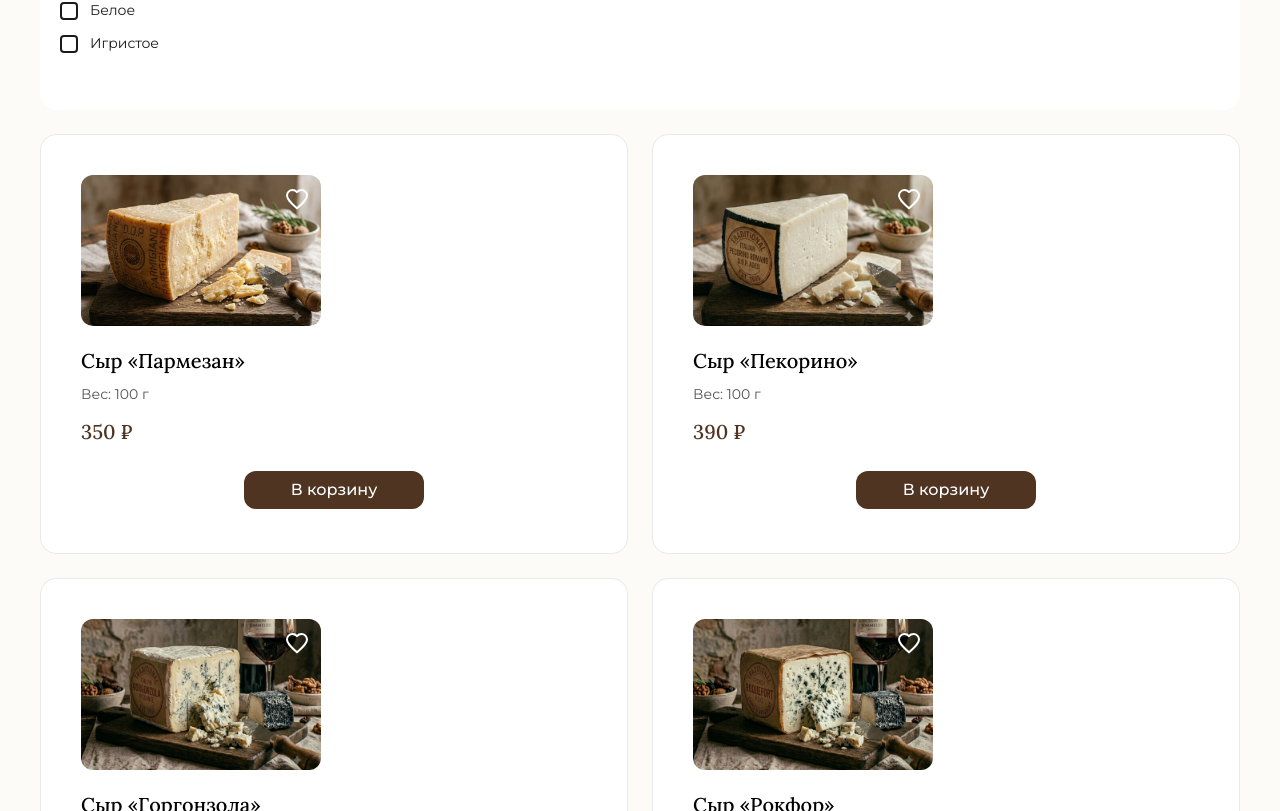
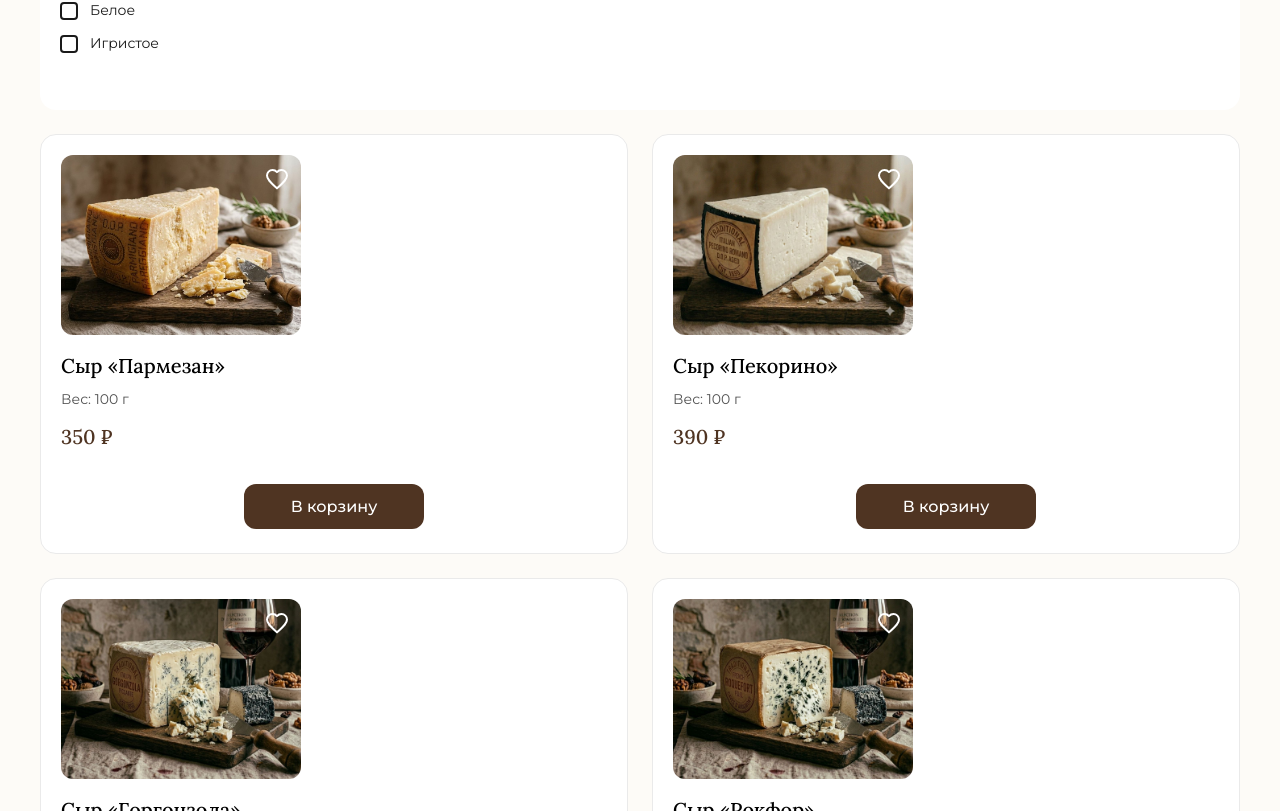
Before and after one commit to Ant1hype/interfaces_programs_systems_finally_task, a React (Vite) app: page /catalog in a window 1280 px wide. Shown: the part 1709-2520 px from the top of the page. Built offline with nearby package versions, Linux system fonts and the light colour scheme.

Commit message:
Revert "catalog: restore card inner spacing (20px pad, airy text rhythm)"
This reverts commit 7b804e9b9012db1ba10c79fb2487352d74b3f34b.

```diff
--- a/src/pages/Catalog.css
+++ b/src/pages/Catalog.css
@@ -427,30 +427,3 @@ body.search-locked::-webkit-scrollbar {
 @media (max-width: 640px) {
   .catalog-grid { grid-template-columns: 1fr; }
 }
-
-/* Внутренние отступы карточек каталога */
-.catalog-grid .product-card {
-  padding: 20px;
-  display: flex;
-  flex-direction: column;
-}
-
-.catalog-grid .product-card__image-wrap {
-  margin-bottom: 20px;
-}
-
-.catalog-grid .product-card__title {
-  margin: 0 0 8px;
-}
-
-.catalog-grid .product-card__weight {
-  margin: 0 0 12px;
-}
-
-.catalog-grid .product-card__price {
-  margin: 0 0 24px;
-}
-
-.catalog-grid .product-card__btn {
-  margin-top: auto;
-}
```
